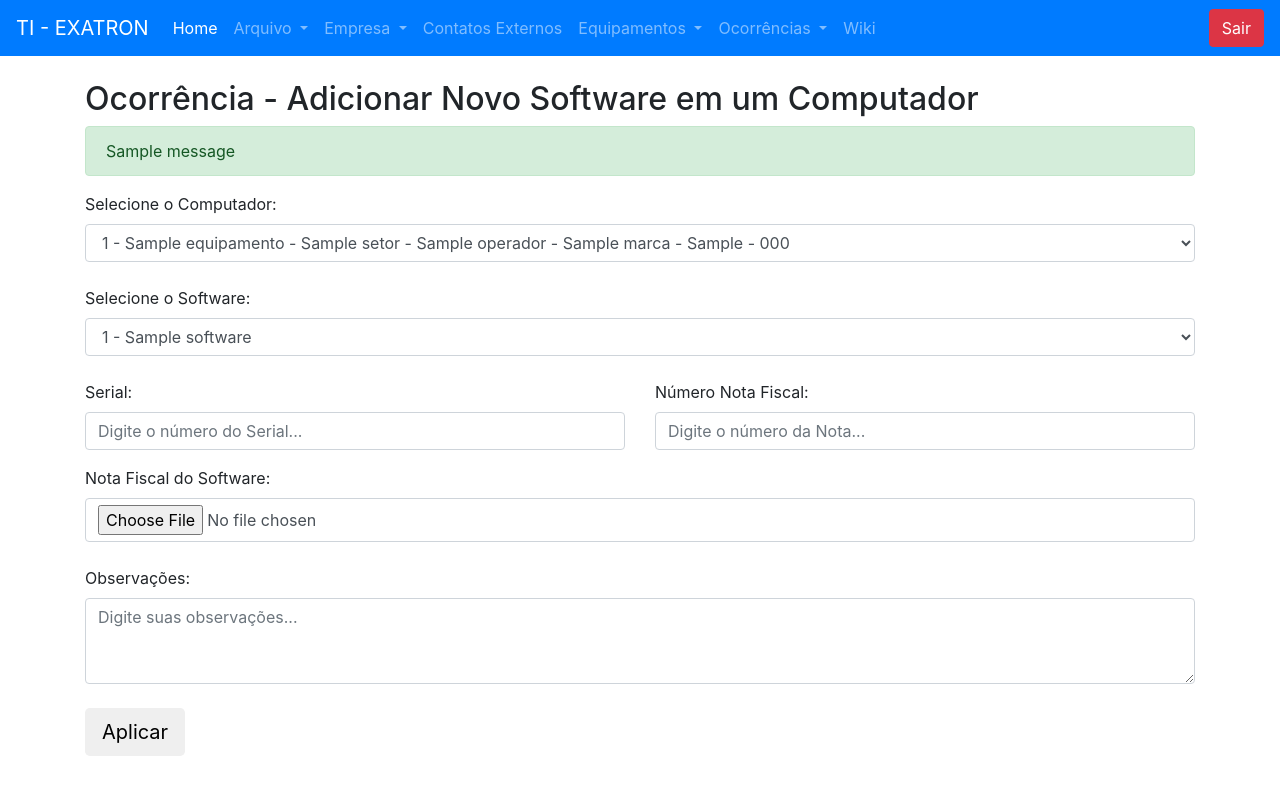
After one commit to marcoskw/licenca, a Django app: page /ocorrencias/ocorrencias_equipamentos/adicionar_software_em_um_computador in a window 1280 px wide. The commit adds this page. Run offline with Django 5.2, Linux system fonts and the light colour scheme; a user stored in the database is signed in; tables that the repository leaves empty hold one stand-in row (values such as "Sample post"); one stand-in notice (Sample message) is shown; some libraries are stand-ins or nearby versions.

Commit message:
Adicionado ocorrencia de Adicionar Software em Um Computador

```diff
--- /dev/null
+++ b/ocorrencias/templates/adicionar_software_em_um_computador.html
@@ -0,0 +1,77 @@
+{% extends "base.html" %}
+{% load static %}
+{% block 'head' %}
+
+{% endblock 'head' %}
+
+
+{% block 'body' %}
+
+    {% include "partials/barra_navegacao.html" %}
+
+    <div class="container">
+        <br>
+        <h2>Ocorrência - Adicionar Novo Software em um Computador</h2>
+
+        {% if messages %}
+            {% for message in messages %}
+                <section class="alert {{ message.tags }}">
+                    {{ message }}
+                </section>
+            {% endfor %}
+        {% endif %}
+
+        <div class="row">
+            <div class="col-md-12">
+                <form action="{% url 'adicionar_software_em_um_computador' %}" method="POST" enctype='multipart/form-data'>
+                    {% csrf_token %}
+                    <div class="mb-4">
+                        <label for="computador">Selecione o Computador:</label>
+                        <select name="computador" id="computador" class="form-control">
+                            {% for computador in computadores %}
+                                <option value="{{ computador.id }}">
+                                    {{ computador.id }} - {{ computador.nome_rede }} - {{ computador.setor }} - {{ computador.operador }} - {{ computador.marca }} - {{ computador.modelo }} - {{ computador.serial_number }}
+                                </option>
+                            {% endfor %}
+                        </select>
+                    </div>
+
+                    <div class="mb-4">
+                        <label for="software">Selecione o Software:</label>
+                        <select name="software_id" id="software_id" class="form-control">
+                            {% for software in softwares %}
+                                <option value="{{ software.id }}">
+                                    {{ software.id }} - {{ software.nome_software }}
+                                </option>
+                            {% endfor %}
+                        </select>
+                    </div>
+
+                    <div class="row">
+                        <div class="col-md-6 mb-3">
+                            <label for="serial">Serial:</label>
+                            <input type="text" id="serial" name="serial" placeholder="Digite o número do Serial..." class="form-control">
+                        </div>
+
+                        <div class="col-md-6 mb-3">
+                            <label for="numero_nota_fiscal_computador">Número Nota Fiscal:</label>
+                            <input type="text" id="numero_nota_fiscal_software" name="numero_nota_fiscal_software" placeholder="Digite o número da Nota..." class="form-control">
+                        </div>
+                    </div>
+
+                    <div class="mb-4">
+                        <label for="nf_software">Nota Fiscal do Software:</label>
+                        <input type="file" id="nf_software" name="nf_software" class="form-control">
+                    </div>
+
+                    <div class="mb-4">
+                        <label for="observacoes">Observações:</label>
+                        <textarea class="form-control" name="observacoes" id="observacoes" rows="3" placeholder="Digite suas observações..."></textarea>
+                    </div>
+
+                    <button type="submit" class="btn btn-lg btn-indigo">Aplicar</button>
+                </form>
+            </div>
+        </div>
+    </div>
+{% endblock 'body' %}
--- a/ocorrencias/urls.py
+++ b/ocorrencias/urls.py
@@ -13,4 +13,5 @@ urlpatterns = [
     path('ocorrencias_equipamentos/listar_ocorrencias_equipamentos/', views.listar_ocorrencias_equipamentos, name="listar_ocorrencias_equipamentos"),
     path('ocorrencias_equipamentos/inativar_computador/', views.inativar_computador, name="inativar_computador"),
     path('ocorrencias_equipamentos/trocar_computador_operador/', views.trocar_computador_operador, name='trocar_computador_operador'),
+    path('ocorrencias_equipamentos/adicionar_software_em_um_computador', views.adicionar_software_em_um_computador, name="adicionar_software_em_um_computador")
 ]
--- a/ocorrencias/views.py
+++ b/ocorrencias/views.py
@@ -1,6 +1,6 @@
 from datetime import datetime
 from django.shortcuts import redirect, render
-from equipamentos.models import Computador
+from equipamentos.models import Computador, Software, SoftwareComputador
 from ocorrencias.models import OcorrenciaOperador, OcorrenciaComputador
 from empresa.models import Operador, Setor
 
@@ -203,3 +203,64 @@ def listar_ocorrencias_equipamentos(request):
         return render(request, 'listar_ocorrencias_equipamentos.html', {
             'ocorrencias': ocorrencias,
             'tipo_ocorrencia_choices': tipo_ocorrencia_choices})
+
+def adicionar_software_em_um_computador(request):
+    if not request.user.is_authenticated:
+        return redirect('/login')
+
+    computadores = Computador.objects.all()
+    softwares = Software.objects.all()
+
+    if request.method == "GET":
+        context = {
+            'computadores': computadores,
+            'softwares': softwares,
+        }
+
+        return render(request,'adicionar_software_em_um_computador.html', context)
+
+
+
+
+
+    elif request.method == "POST":
+        computador_id = request.POST.get('computador')
+        software_id = request.POST.get('software_id')
+        serial = request.POST.get('serial')
+        numero_nota_fiscal_software = request.POST.get('numero_nota_fiscal_software')
+        nf_software = request.FILES.get('nf_software')
+        observacoes = request.POST.get('observacoes')
+
+
+
+        tipo_ocorrencia = 3
+        computador = Computador.objects.get(id=computador_id)
+        software = Software.objects.get(id=software_id)
+        data = datetime.now()
+
+        software_computador = SoftwareComputador(
+            computador = computador,
+            software = software,
+            serial = serial,
+            numero_nota_software = numero_nota_fiscal_software,
+            nf_software = nf_software
+        )
+
+
+        ocorrencia = OcorrenciaComputador(
+            tipo_ocorrencia=tipo_ocorrencia,
+            computador=computador,
+            data=data,
+            observacoes=f'Adicionado ao computador {computador_id}, o software {software.nome_software}. Serial: {serial}, Nota: {numero_nota_fiscal_software}. Usuário colocou como observação: {observacoes}',
+        )
+
+        try:
+            software_computador.save()
+            ocorrencia.save()
+
+        except Exception as e:
+            messages.add_message(request, constants.ERROR, 'Erro interno do sistema')
+            return redirect('listar_ocorrencias_equipamentos')
+
+        messages.add_message(request, constants.SUCCESS, 'Ocorrência criada com sucesso')
+        return redirect('listar_ocorrencias_equipamentos')
```
Also changed, not shown: ocorrencias/templates/ocorrencias_equipamentos.html (+5 -4 lines).
